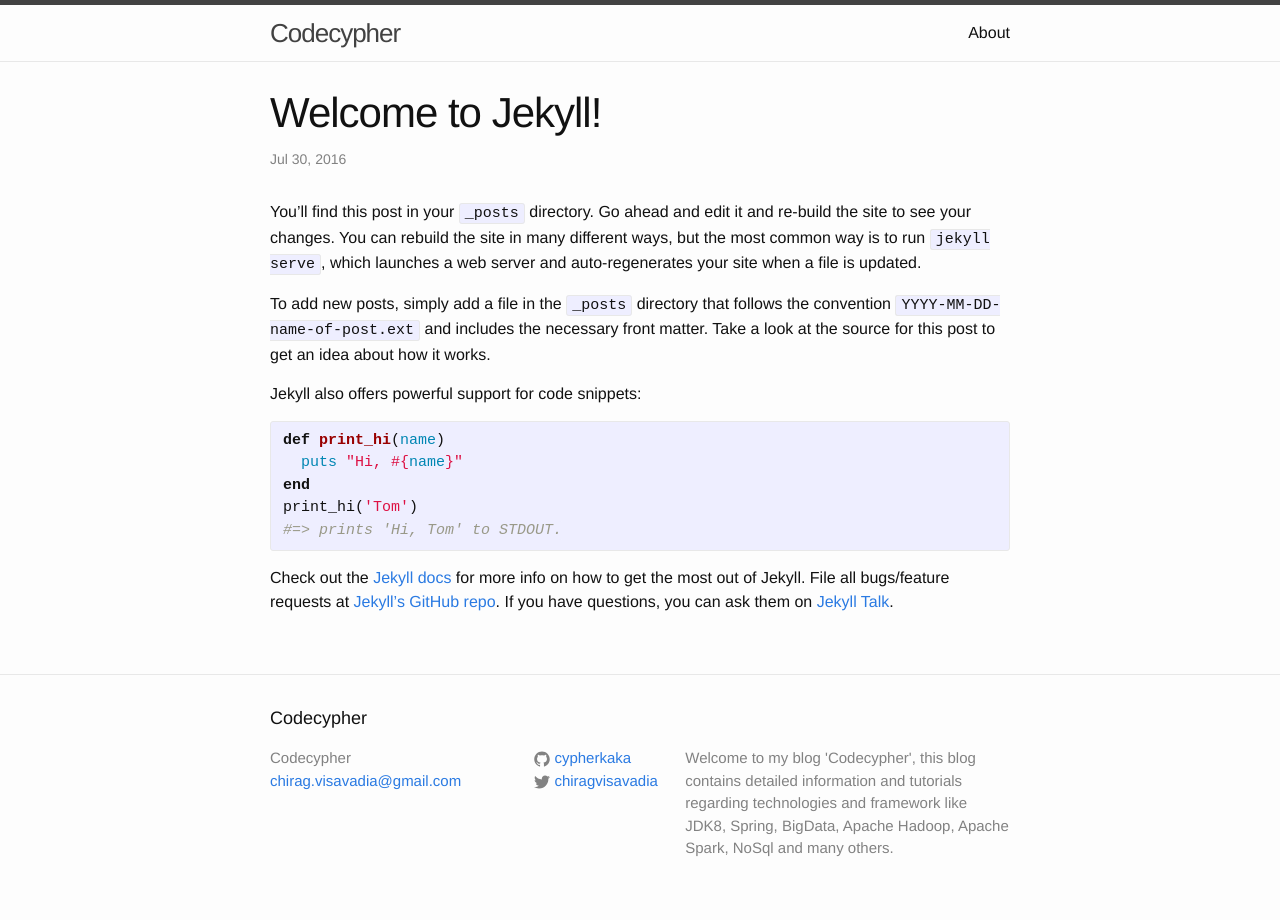
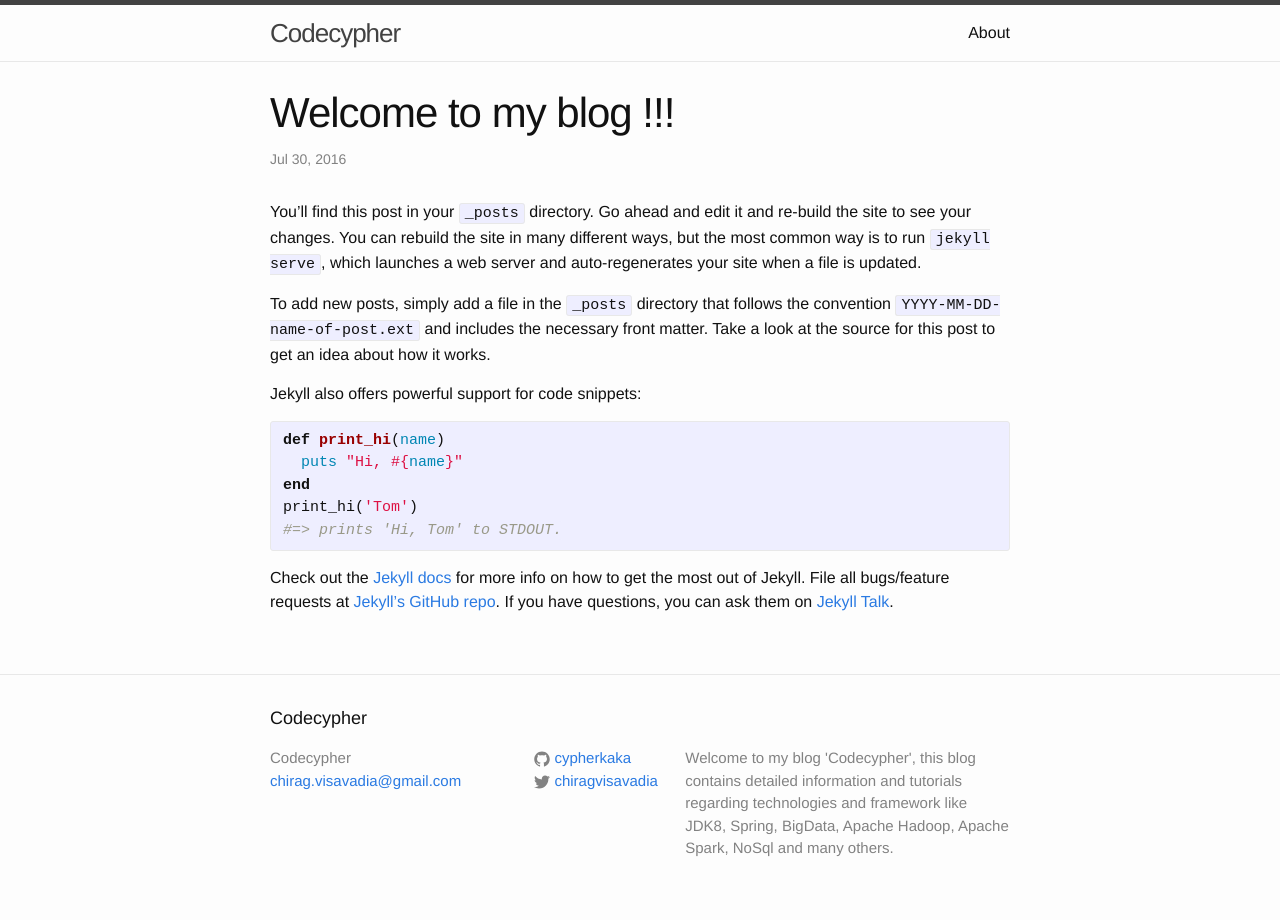
Before and after one commit to cypherkaka/codecypher.github.io, a Jekyll site: the page built from _posts/2016-07-30-welcome-to-jekyll.markdown, in a window 1280 px wide. Built offline with Jekyll 4.4.1, drawn with Linux system fonts in a browser that asks for light colours.

Commit message:
Updated 2016-07-30-welcome-to-jekyll.markdown

```diff
--- a/_posts/2016-07-30-welcome-to-jekyll.markdown
+++ b/_posts/2016-07-30-welcome-to-jekyll.markdown
@@ -1,8 +1,9 @@
 ---
 layout: post
-title:  "Welcome to Jekyll!"
-date:   2016-07-30 15:37:56 -0400
+title: Welcome to my blog !!!
+date: '2016-07-30 15:37:56 -0400'
 categories: jekyll update
+published: true
 ---
 You’ll find this post in your `_posts` directory. Go ahead and edit it and re-build the site to see your changes. You can rebuild the site in many different ways, but the most common way is to run `jekyll serve`, which launches a web server and auto-regenerates your site when a file is updated.
 
```
